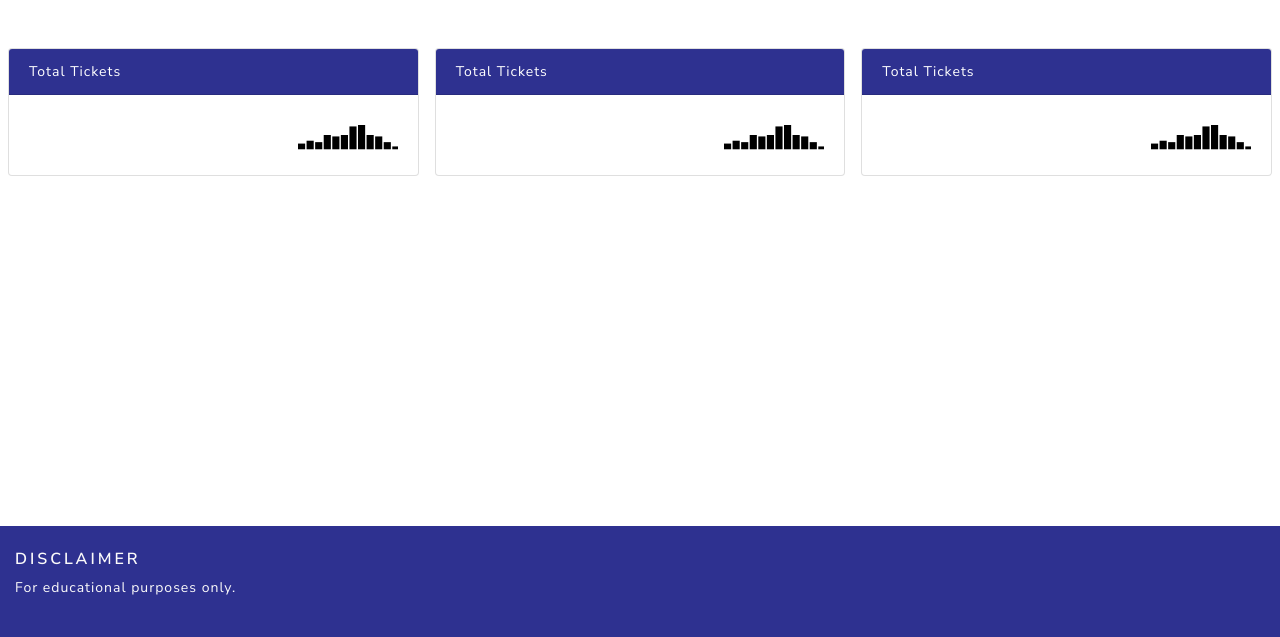
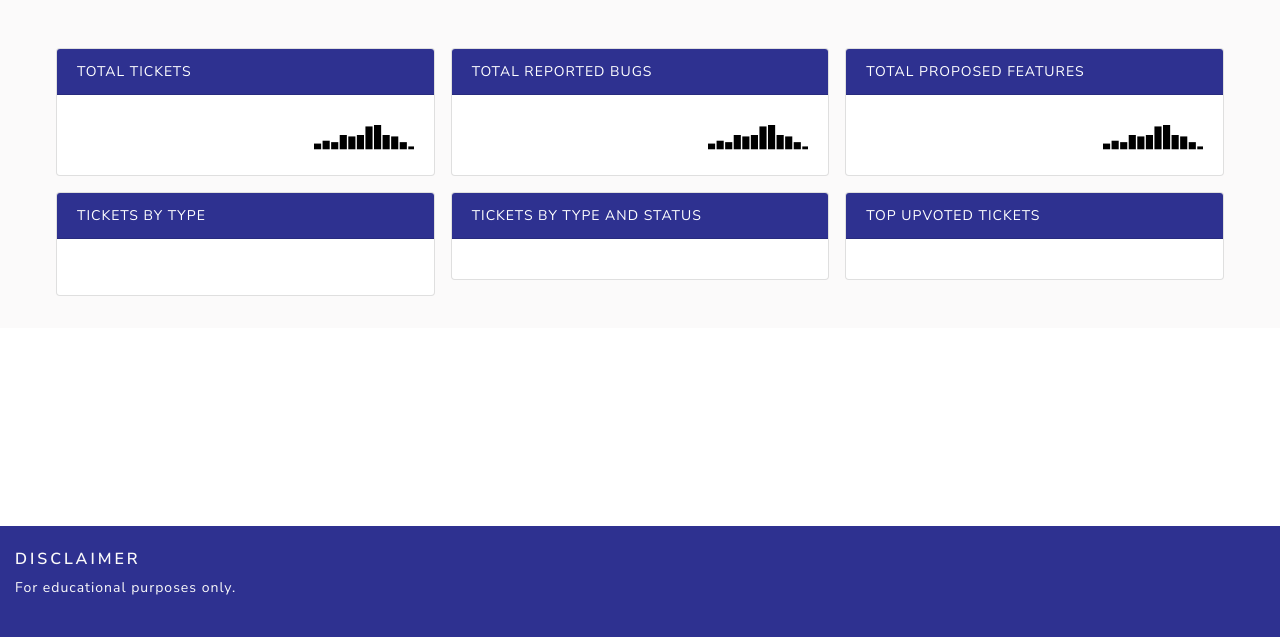
Before and after one commit to JBroks/unicornattractor_issue_tracker, a Django app: template dashboard/templates/dashboard.html in a window 1280 px wide. Shown: the part 109-746 px from the top of the page. Run offline with Django 3.2, Linux system fonts and the light colour scheme; the template is opened without the code that fills it, so the values that code supplies are empty; some libraries are stand-ins or nearby versions.

Commit message:
Chart tiles added. Pie chart figure added

```diff
--- a/dashboard/templates/dashboard.html
+++ b/dashboard/templates/dashboard.html
@@ -2,16 +2,17 @@
 
 <!-- Page content container (BEGINNING) -->
 <section class="content-container">
+  <div id="dashboard-page" class="container-fluid pt-5 pb-3 px-sm-5 px-3 bgr-off-white">
+
     <!-- Dashboard section containing three tiles with summary statistics (BEGINNING) -->
     <section id="summary-stats">
       <div class="container-fluid">
-
-      <div class="row mt-5">
+        <div class="row">
 
           <!-- Total tickets tile -->
           <div class="col-lg-4 col-md-4 col-sm-12 px-2">
-          <div id="total-acc-card" class="card mb-3">
-            <div class="card-header bg-dark text-white">Total Tickets</div>
+            <div id="total-tickets-card" class="card mb-3">
+              <div class="card-header bg-dark text-white text-uppercase">Total Tickets</div>
               <div class="card-body">
                 <div class="row no-gutters">
 
@@ -47,8 +48,8 @@
 
           <!-- Total bugs tile -->
           <div class="col-lg-4 col-md-4 col-sm-12 px-2">
-          <div id="total-acc-card" class="card mb-3">
-            <div class="card-header bg-dark text-white">Total Tickets</div>
+            <div id="total-bugs-card" class="card mb-3">
+              <div class="card-header bg-dark text-white text-uppercase">Total Reported Bugs</div>
               <div class="card-body">
                 <div class="row no-gutters">
 
@@ -84,8 +85,8 @@
 
           <!-- Total features tile -->
           <div class="col-lg-4 col-md-4 col-sm-12 px-2">
-          <div id="total-acc-card" class="card mb-3">
-            <div class="card-header bg-dark text-white">Total Tickets</div>
+            <div id="total-features-card" class="card mb-3">
+              <div class="card-header bg-dark text-white text-uppercase">Total Proposed Features</div>
               <div class="card-body">
                 <div class="row no-gutters">
 
@@ -120,12 +121,58 @@
           </div>
 
         </div>
-
       </div>
     </section>
     <!-- Dashboard section containing three tiles with summary statistics (END) -->
 
+    <!-- Dashboard section containing analysis of tickets by type, status, and number of upvotes (BEGINNING) -->
+    <section id="charts-stats">
+      <div class="container-fluid">
+        <div class="row">
 
+          <!-- Tickets by type pie chart tile (BEGINNING) -->
+          <div class="col-lg-4 col-md-4 col-sm-12 px-2">
+            <div id="tickets-type-card" class="card mb-3">
+              <div class="card-header bg-dark text-white text-uppercase">Tickets by type</div>
+              <div class="card-body">
+
+                <figure class="highcharts-figure">
+                  <div id="container"></div>
+                </figure>
+
+              </div>
+            </div>
+          </div>
+          <!-- Tickets by type pie chart tile (END) -->
+
+          <!-- Tickets by type and status stacked chart tile (BEGINNING) -->
+          <div class="col-lg-4 col-md-4 col-sm-12 px-2">
+            <div id="tickets-status-card" class="card mb-3">
+              <div class="card-header bg-dark text-white text-uppercase">Tickets by type and status</div>
+              <div class="card-body">
+
+              </div>
+            </div>
+          </div>
+          <!-- Tickets by type and status stacked chart tile (END) -->
+
+          <!-- Tickets by the highest number of upvotes tile (BEGINNING) -->
+          <div class="col-lg-4 col-md-4 col-sm-12 px-2">
+            <div id="tickets-upvotes-card" class="card mb-3">
+              <div class="card-header bg-dark text-white text-uppercase">Top upvoted tickets</div>
+              <div class="card-body">
+
+              </div>
+            </div>
+          </div>
+          <!-- Tickets by the highest number of upvotes tile (END) -->
+
+        </div>
+      </div>
+    </section>
+    <!-- Dashboard section containing analysis of tickets by type, status, and number of upvotes (END) -->
+
+  </div>
 </section>
 <!-- Page content container (END) -->
 
```
Lines whose indentation alone changed are shown as unchanged.
